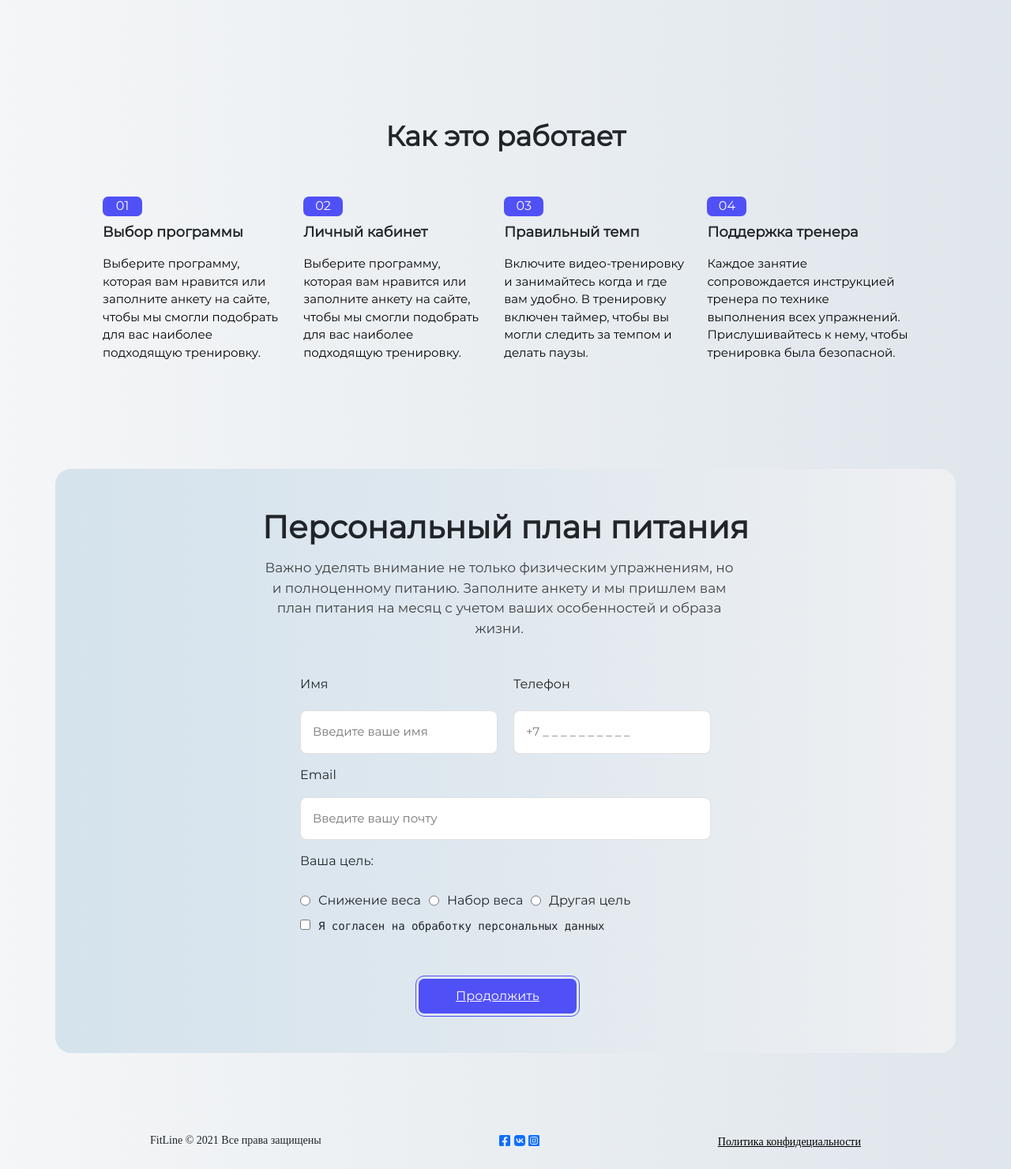
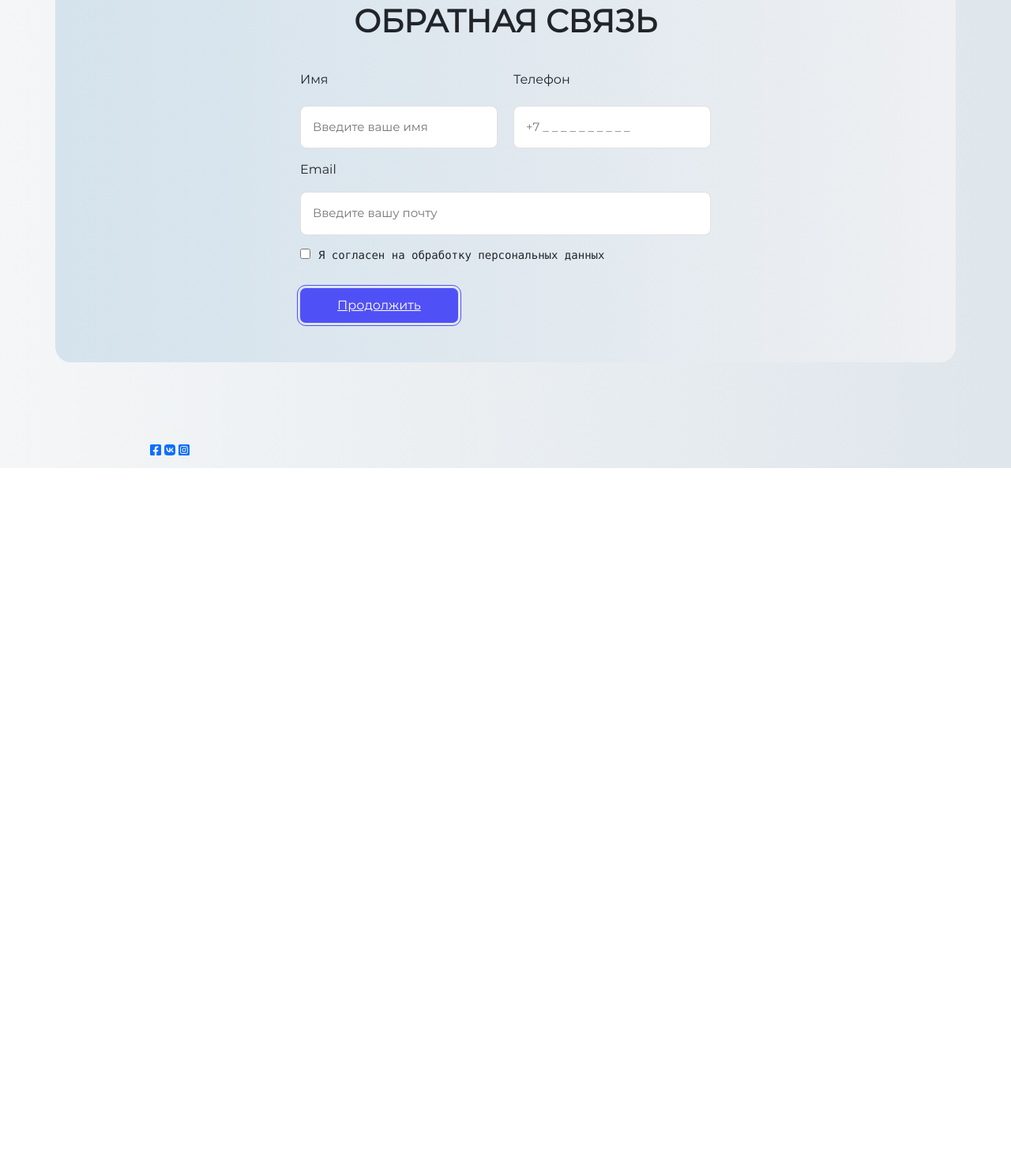
Before and after one commit to lip24W/portfolip, a plain HTML site: page index.html in a window 1280 px wide. Shown: the part 3291-4772 px from the top of the page at 79% size. After the commit the page ends 3884 px from the top, so only its background shows below. Drawn offline with nearby package versions, Linux system fonts and the light colour scheme.

Commit message:
ЗАКАНЧИВАЮ УЖЕ

```diff
--- a/css/STYLE.CSS
+++ b/css/STYLE.CSS
@@ -505,14 +505,12 @@
         justify-content: space-between;
         padding: 100px 120px 10px 120px;
     }
-    .niz .prava p{
-        font-family: "Manrope-r";
-        font-size: 14px;
-    }
+
+
     .niz .socials i{
-        height: 60px;
-        width: 60px;
-        color: rgb(80, 80, 247);
+        height: 100px;
+        width: 100px;
+        color: rgb(0, 0, 0);
     }
     .niz .conf a{
         font-family: "Manrope-r";
--- a/index.html
+++ b/index.html
@@ -111,51 +111,18 @@
 <div class="section-about">
     <div class="container">
         <div class="about">
-            <h2>О платформе FitLine</h2>
-            <p>Fitline - это платформа онлайн-тренировок от лучших тренеров России. Большой выбор программ и разный уровень сложности в каждой из них позволят вам подобрать ту физическую нагрузку, которая необходима.
-                На платформе есть тренировки для разных целей: снижение веса, набор мышечной массы, восстановление, развитие гибкости, поддержка общего тонуса организма.</p>
-                <a class="knopa" href="">Узнать больше</a>
-        </div>
-        <img src="./assets/img/10.jpg">
-    </div>
-</div>
-<div class="section-question">
-    <div class="container">
-        <h2>Как это работает</h2>
-        <div class="line">
-            <div class="cell">
-
-                <div class="num">01</div>
-                <h3>Выбор программы</h3>
-                <p>Выберите программу, которая вам нравится или заполните анкету на сайте, чтобы мы смогли подобрать для вас наиболее подходящую тренировку.</p>
-            </div>
-            <div class="cell">
-
-                <div class="num">02</div>
-                <h3>Личный кабинет</h3>
-                <p>Выберите программу, которая вам нравится или заполните анкету на сайте, чтобы мы смогли подобрать для вас наиболее подходящую тренировку.</p>
-            </div>
-            <div class="cell">
-
-                <div class="num">03</div>
-                <h3>Правильный темп</h3>
-                <p>Включите видео-тренировку и занимайтесь когда и где вам удобно. В тренировку включен таймер, чтобы вы могли следить за темпом и делать паузы.</p>
-            </div>
-            <div class="cell">
-
-                <div class="num">04</div>
-                <h3>Поддержка тренера</h3>
-                <p>Каждое занятие сопровождается инструкцией тренера по технике выполнения всех упражнений.
-                    Прислушивайтесь к нему, чтобы тренировка была безопасной.</p>
-            </div>
+            <h2 class="text-center">КАРЬЕРА</h2>
+            <p>2022 - поступил в ГБПОУ НГК на специальность "Информационные системы и программирование",  2023 - прочитал книгу - Ричард Пулин «Шрифт», Йозеф Мюллер-Брокманн «Модульные системы в графическом дизайнер», Люсьен Робертс «Дизайнер и сетка» и т.д 2023 – изучил HTML и CSS июнь 2024 – создал сайт портфолио, разработав для него 4 сайта.</p>
         </div>
     </div>
 </div>
+
+
 <div class="section-auth">
     <div class="container">
         <div class="zaglavie">
-            <h2>Персональный план питания</h2>
-            <p>Важно уделять внимание не только физическим упражнениям, но и полноценному питанию. Заполните анкету и мы пришлем вам план питания на месяц с учетом ваших особенностей и образа жизни.</p>
+            <h2>ОБРАТНАЯ СВЯЗЬ</h2>
+
         </div>
         <div class="forma">
             <div class="two">
@@ -172,13 +139,7 @@
                 <p>Email</p>
                 <input class="mail" placeholder="Введите вашу почту">
             </div>
-            <div class="knopki">
-                <p>Ваша цель:</p>
-                <div class="acc">
-                    <input id="acc1" type="radio" name="accordion">Снижение веса</input>
-                    <input id="acc2" type="radio" name="accordion">Набор веса</input>
-                    <input id="acc3" type="radio" name="accordion">Другая цель</input><br>
-                </div>
+
                 <pre><input id="sogl" type="checkbox">Я согласен на обработку персональных данных</input></pre>
                 <a class="knopa" href="">Продолжить</a>
             </div>
@@ -187,17 +148,12 @@
 </div>
 <div class="niz">
     <div class="container">
-        <div class="prava">
-            <p>FitLine © 2021 Все права защищены</p>
-        </div>
     <div class="socials">
         <a href=""><i class="fa-brands fa-square-facebook"></i></a>
         <a href=""><i class="fa-brands fa-vk"></i></a>
         <a href=""><i class="fa-brands fa-square-instagram"></i></a>
     </div>
-    <div class="conf">
-        <a class="ssilochka" href="">Политика конфидециальности</a>
-    </div>
+
 </div>
 </div>
 
```
